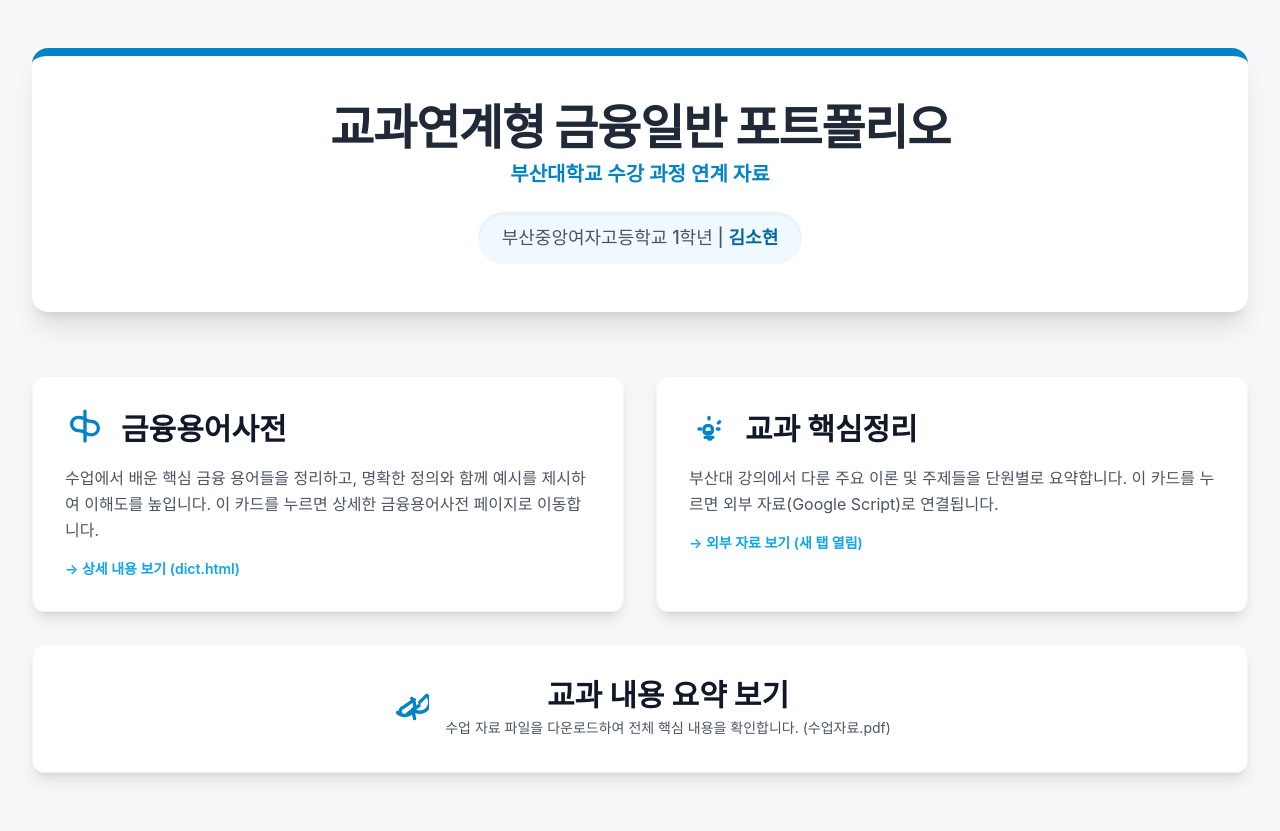
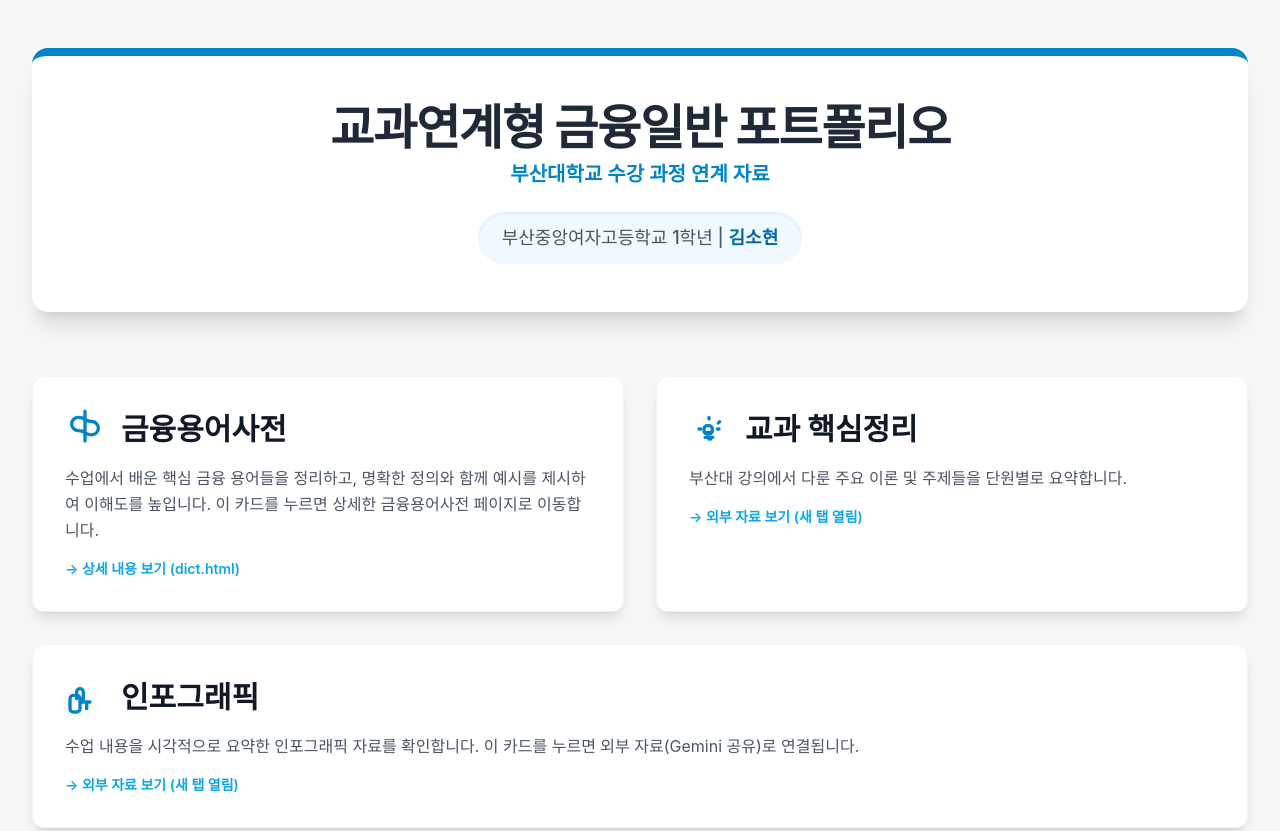
Before and after one commit to pnuedust02/coschool, a plain HTML site: page index.html in a window 1280 px wide. Shown: the top 831 px of the page. Drawn offline with nearby package versions, Linux system fonts and the light colour scheme.

Commit message:
Update index.html

```diff
--- a/index.html
+++ b/index.html
@@ -74,7 +74,7 @@
                         </h2>
                     </div>
                     <p class="text-gray-600 leading-relaxed">
-                        부산대 강의에서 다룬 주요 이론 및 주제들을 단원별로 요약합니다. 이 카드를 누르면 외부 자료(Google Script)로 연결됩니다.
+                        부산대 강의에서 다룬 주요 이론 및 주제들을 단원별로 요약합니다.
                     </p>
                     <div class="mt-4 text-sm font-semibold text-sky-500 group-hover:text-sky-600">
                         → 외부 자료 보기 (새 탭 열림)
@@ -82,7 +82,26 @@
                 </div>
             </a>
 
-            <!-- 교과 내용 요약 보기 카드 (새로 추가 - 전체 너비) -->
+            <!-- 인포그래픽 카드 (전체 너비, 외부 링크) -->
+            <a href="https://gemini.google.com/share/f9e8fe91f478" class="group block lg:col-span-2" target="_blank">
+                <div class="bg-white p-6 sm:p-8 rounded-xl shadow-lg hover:shadow-2xl transition duration-300 transform hover:-translate-y-1 h-full border border-gray-100">
+                    <div class="flex items-center mb-4">
+                        <!-- 📊 차트 아이콘 (Lucide Icon Placeholder) -->
+                        <svg class="w-10 h-10 text-sky-600 mr-4 flex-shrink-0" fill="none" stroke="currentColor" viewBox="0 0 24 24" xmlns="http://www.w3.org/2000/svg"><path stroke-linecap="round" stroke-linejoin="round" stroke-width="2" d="M9 19v-6a2 2 0 00-2-2H5a2 2 0 00-2 2v6a2 2 0 002 2h2a2 2 0 002-2zm0 0v-4h4v4m0-4h2m-4 0h-2m2 0V9a2 2 0 00-2-2H9a2 2 0 00-2 2v4"></path></svg>
+                        <h2 class="text-2xl sm:text-3xl font-bold text-gray-900 group-hover:text-sky-700 transition duration-300">
+                            인포그래픽
+                        </h2>
+                    </div>
+                    <p class="text-gray-600 leading-relaxed">
+                        수업 내용을 시각적으로 요약한 인포그래픽 자료를 확인합니다. 이 카드를 누르면 외부 자료(Gemini 공유)로 연결됩니다.
+                    </p>
+                    <div class="mt-4 text-sm font-semibold text-sky-500 group-hover:text-sky-600">
+                        → 외부 자료 보기 (새 탭 열림)
+                    </div>
+                </div>
+            </a>
+
+            <!-- 교과 내용 요약 보기 카드 (전체 너비) -->
             <a href="수업자료.pdf" class="group block lg:col-span-2">
                 <div class="bg-white p-6 sm:p-8 rounded-xl shadow-lg hover:shadow-2xl transition duration-300 transform hover:-translate-y-1 h-full border border-gray-100 flex items-center justify-center space-x-4">
                     <!-- 📎 클립 아이콘 (Lucide Icon Placeholder) -->
```
